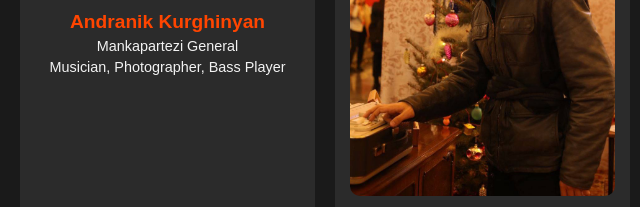
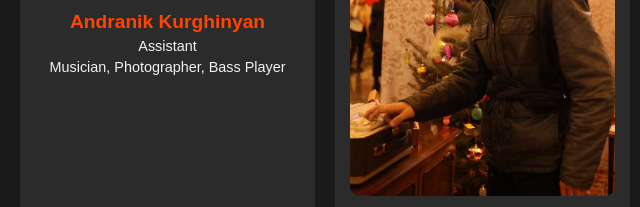
Before and after one commit to InfernalRecords/InfernalRecords, a plain HTML site: page staff.html in a window 1280 px wide. Shown: the part 322-529 px from the top of the page, 0-640 px from the left. Drawn offline with Linux system fonts and the light colour scheme.

Commit message:
Update staff.html

```diff
--- a/staff.html
+++ b/staff.html
@@ -80,7 +80,7 @@
         <div class="staff-member">
             <img src="image1.jpg" alt="Andranik Kurghinyan">
             <h3>Andranik Kurghinyan</h3>
-            <p>Mankapartezi General</p>
+            <p>Assistant</p>
             <p>Musician, Photographer, Bass Player</p>
         </div>
         <div class="staff-member">
```
